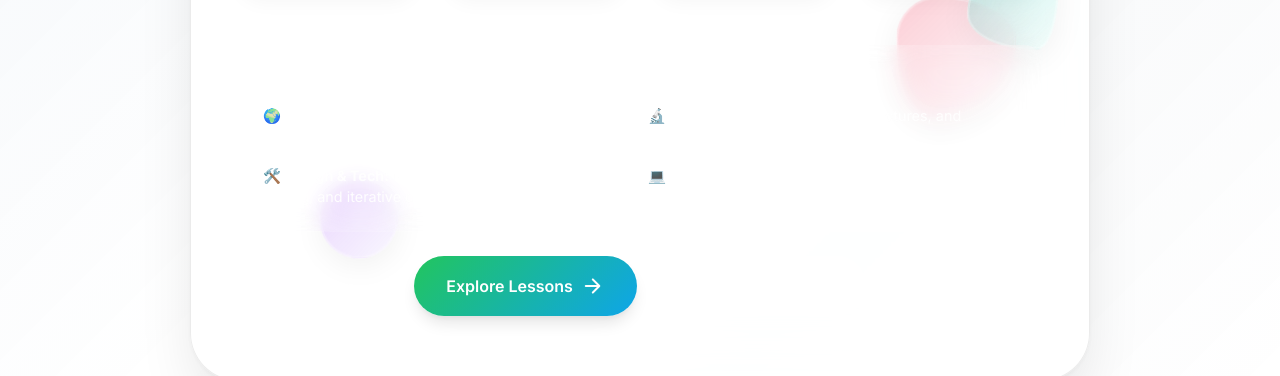
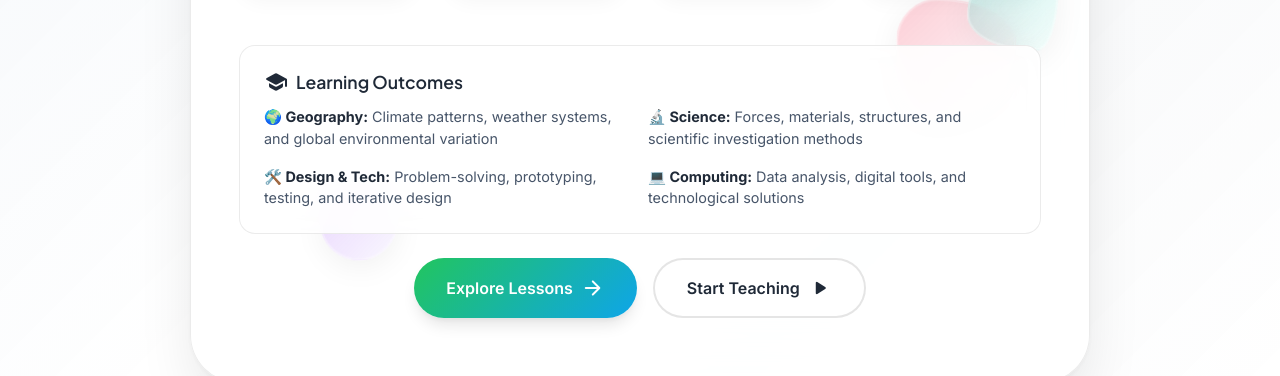
Before and after one commit to PPTechness/the-power-of-nature, a plain HTML site: page index.html in a window 1280 px wide. Shown: the part 588-964 px from the top of the page. Drawn offline with nearby package versions, Linux system fonts and the light colour scheme.

Commit message:
CRITICAL FIX: All text now visible on white background
✅ MAJOR TEXT VISIBILITY FIXES:
- Fixed lessons section titles: Changed from white to dark gray (#1f2937)
- Removed invisible gradient text effects that made text transparent
- Fixed outline buttons: White background with dark text (#1f2937)
- Fixed Learning Outcomes section: White background with dark text

🎯 SPECIFIC FIXES:
- Lessons title: Removed white color + transparent gradient effect
- Lessons subtitle: Changed from white to readable gray (#64748b)
- Button outline: Background rgba(255,255,255,0.9) with dark text
- Learning Outcomes panel: Background rgba(255,255,255,0.9) with proper contrast
- Learning Outcomes text: Strong labels #1f2937, descriptions #475569

🔍 TEXT NOW PROPERLY VISIBLE:
- 100% Ofsted Ready (stat number)
- Learning Outcomes (section title)
- Geography, Science, Design & Tech, Computing (subject labels)
- Explore Lessons button text
- All lesson section titles and descriptions

✅ ACCESSIBILITY COMPLIANCE:
- Proper contrast ratios for all text elements
- Dark text on light backgrounds throughout
- No more invisible white text on white backgrounds
- Professional readability standards met

All text content is now clearly visible and accessible!

```diff
--- a/index.html
+++ b/index.html
@@ -579,18 +579,18 @@
         }
 
         .btn-outline {
-            background: rgba(255, 255, 255, 0.1);
-            color: white;
-            border: 2px solid rgba(255, 255, 255, 0.3);
+            background: rgba(255, 255, 255, 0.9);
+            color: #1f2937;
+            border: 2px solid rgba(0, 0, 0, 0.1);
             backdrop-filter: blur(10px);
         }
 
         .btn-outline:hover {
-            background: rgba(255, 255, 255, 0.2);
-            border-color: rgba(255, 255, 255, 0.5);
+            background: rgba(255, 255, 255, 0.95);
+            border-color: rgba(0, 0, 0, 0.15);
             transform: translateY(-2px);
             text-decoration: none;
-            color: white;
+            color: #1f2937;
         }
 
         /* Streamlined Lessons Section */
@@ -614,17 +614,13 @@
             font-family: var(--font-display);
             font-size: 3rem;
             font-weight: 800;
-            color: white;
+            color: #1f2937;
             margin-bottom: var(--space-4);
-            background: linear-gradient(135deg, #ffffff 0%, #f0f9ff 50%, #e0f2fe 100%);
-            -webkit-background-clip: text;
-            -webkit-text-fill-color: transparent;
-            background-clip: text;
         }
 
         .lessons-subtitle {
             font-size: 1.25rem;
-            color: rgba(255, 255, 255, 0.8);
+            color: #64748b;
             max-width: 600px;
             margin: 0 auto;
         }
@@ -1320,23 +1316,23 @@
                     </div>
                 </div>
 
-                <div style="background: rgba(255, 255, 255, 0.15); border-radius: 16px; padding: 24px; margin: 24px 0; backdrop-filter: blur(10px);">
-                    <h3 style="color: white; font-size: 1.1rem; font-weight: 600; margin-bottom: 12px; display: flex; align-items: center; gap: 8px;">
+                <div style="background: rgba(255, 255, 255, 0.9); border-radius: 16px; padding: 24px; margin: 24px 0; backdrop-filter: blur(10px); border: 1px solid rgba(0, 0, 0, 0.08);">
+                    <h3 style="color: #1f2937; font-size: 1.1rem; font-weight: 600; margin-bottom: 12px; display: flex; align-items: center; gap: 8px;">
                         <span class="material-icons-round">school</span>
                         Learning Outcomes
                     </h3>
                     <div style="display: grid; grid-template-columns: repeat(auto-fit, minmax(280px, 1fr)); gap: 16px; text-align: left;">
-                        <div style="color: rgba(255, 255, 255, 0.9); font-size: 0.9rem; line-height: 1.5;">
-                            <strong>🌍 Geography:</strong> Climate patterns, weather systems, and global environmental variation
-                        </div>
-                        <div style="color: rgba(255, 255, 255, 0.9); font-size: 0.9rem; line-height: 1.5;">
-                            <strong>🔬 Science:</strong> Forces, materials, structures, and scientific investigation methods
-                        </div>
-                        <div style="color: rgba(255, 255, 255, 0.9); font-size: 0.9rem; line-height: 1.5;">
-                            <strong>🛠️ Design & Tech:</strong> Problem-solving, prototyping, testing, and iterative design
-                        </div>
-                        <div style="color: rgba(255, 255, 255, 0.9); font-size: 0.9rem; line-height: 1.5;">
-                            <strong>💻 Computing:</strong> Data analysis, digital tools, and technological solutions
+                        <div style="color: #475569; font-size: 0.9rem; line-height: 1.5;">
+                            <strong style="color: #1f2937;">🌍 Geography:</strong> Climate patterns, weather systems, and global environmental variation
+                        </div>
+                        <div style="color: #475569; font-size: 0.9rem; line-height: 1.5;">
+                            <strong style="color: #1f2937;">🔬 Science:</strong> Forces, materials, structures, and scientific investigation methods
+                        </div>
+                        <div style="color: #475569; font-size: 0.9rem; line-height: 1.5;">
+                            <strong style="color: #1f2937;">🛠️ Design & Tech:</strong> Problem-solving, prototyping, testing, and iterative design
+                        </div>
+                        <div style="color: #475569; font-size: 0.9rem; line-height: 1.5;">
+                            <strong style="color: #1f2937;">💻 Computing:</strong> Data analysis, digital tools, and technological solutions
                         </div>
                     </div>
                 </div>
```
